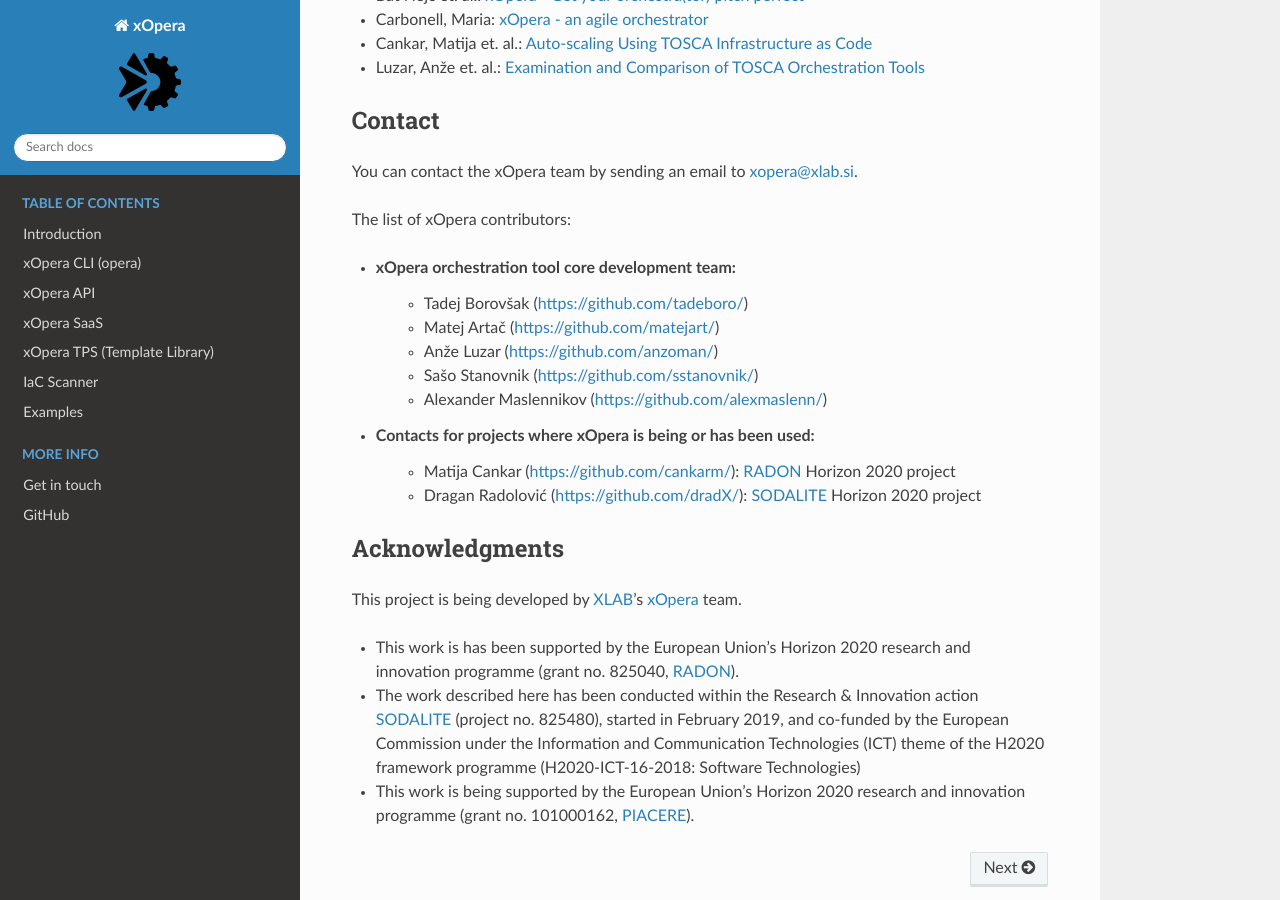
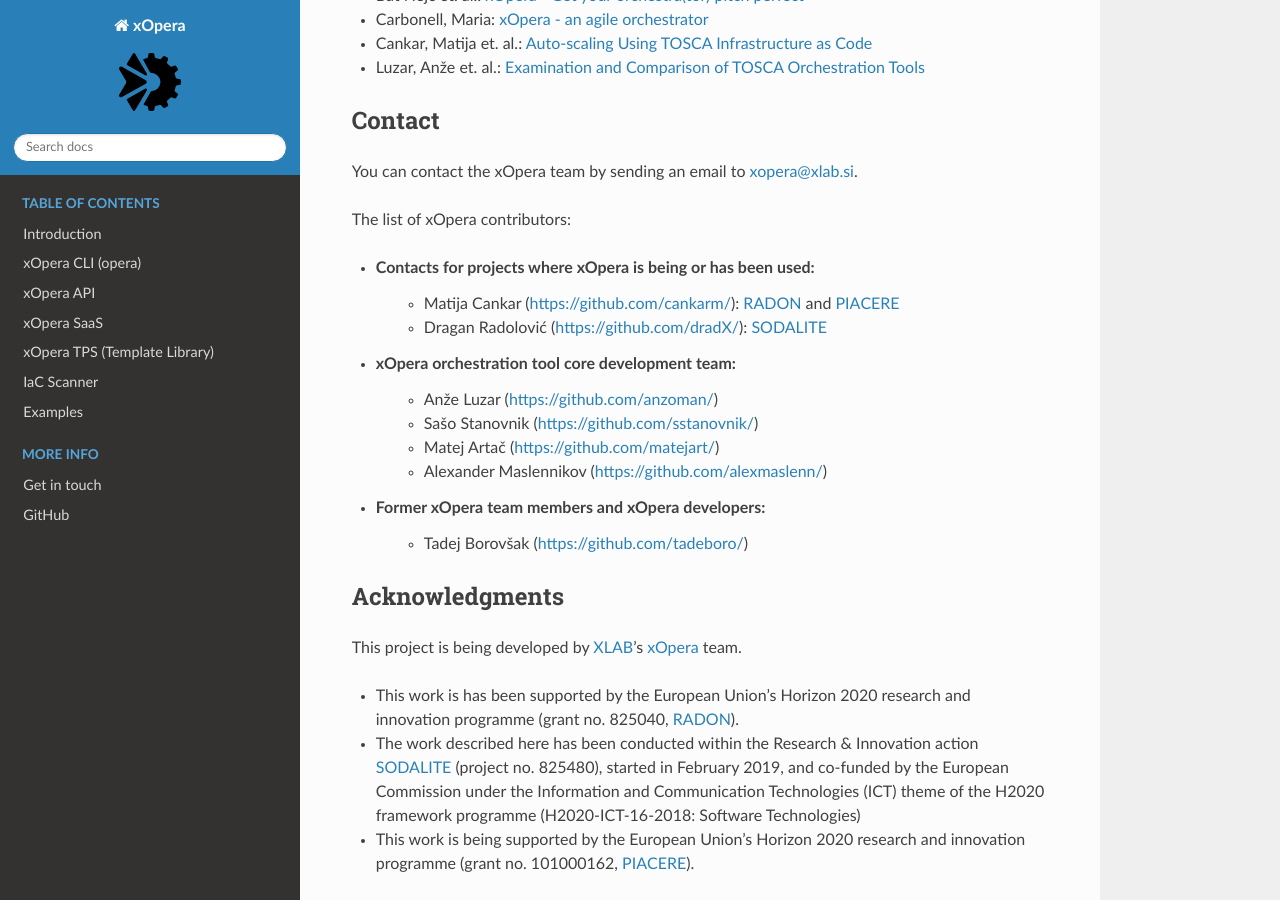
Before and after one commit to xlab-si/xopera-docs, a Sphinx documentation site: the page built from docs/index.rst, in a window 1280 px wide and 900 px high, scrolled down 2478 px. Built offline with Sphinx 7.4.7 and the Read the Docs theme 2.0.0, drawn with Linux system fonts in a browser that asks for light colours.

Commit message:
Update contacts from index page

```diff
--- a/docs/index.rst
+++ b/docs/index.rst
@@ -59,16 +59,18 @@
 
 The list of xOpera contributors:
 
+- Contacts for projects where xOpera is being or has been used:
+    - Matija Cankar (https://github.com/cankarm/): `RADON`_ and `PIACERE`_
+    - Dragan Radolović (https://github.com/dradX/): `SODALITE`_
+
 - xOpera orchestration tool core development team:
-    - Tadej Borovšak (https://github.com/tadeboro/)
-    - Matej Artač (https://github.com/matejart/)
     - Anže Luzar (https://github.com/anzoman/)
     - Sašo Stanovnik (https://github.com/sstanovnik/)
+    - Matej Artač (https://github.com/matejart/)
     - Alexander Maslennikov (https://github.com/alexmaslenn/)
 
-- Contacts for projects where xOpera is being or has been used:
-    - Matija Cankar (https://github.com/cankarm/): `RADON`_ Horizon 2020 project
-    - Dragan Radolović (https://github.com/dradX/): `SODALITE`_ Horizon 2020 project
+- Former xOpera team members and xOpera developers:
+    - Tadej Borovšak (https://github.com/tadeboro/)
 
 .. _Acknowledgments:
 
```
